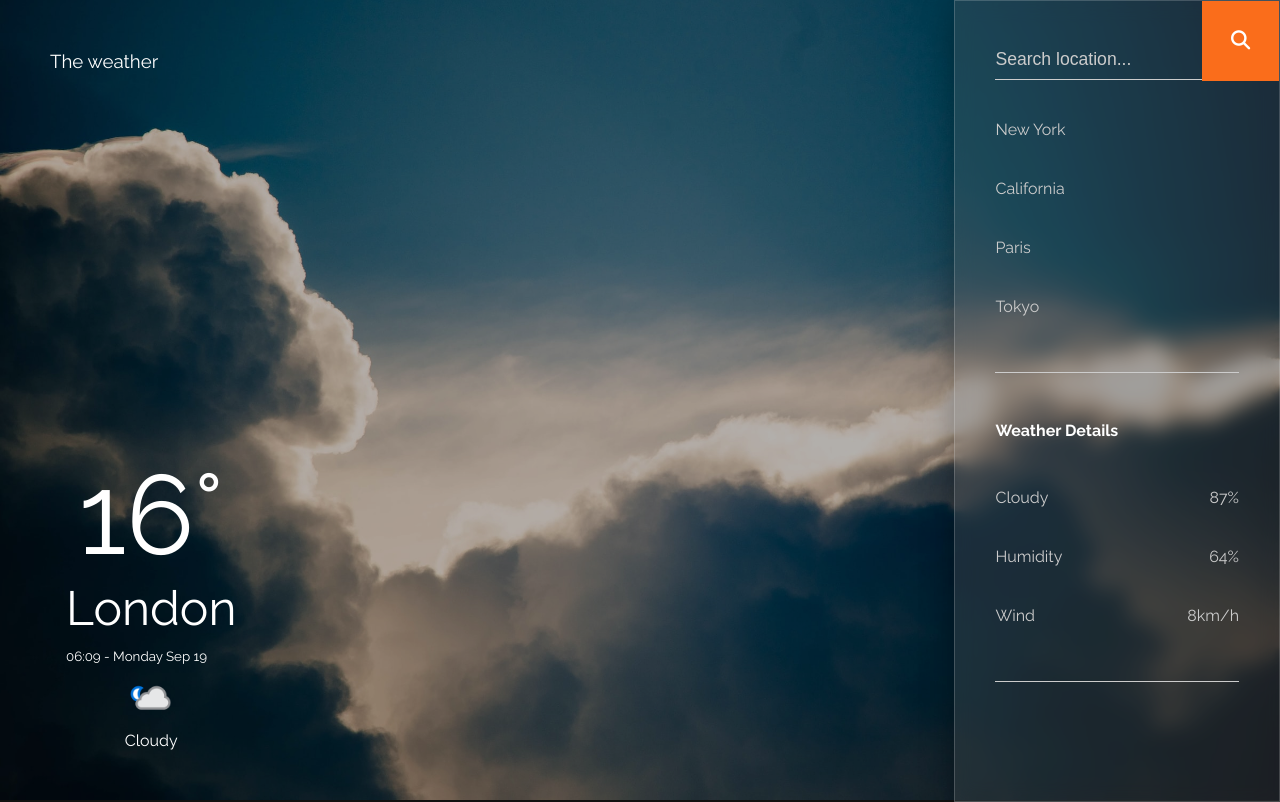
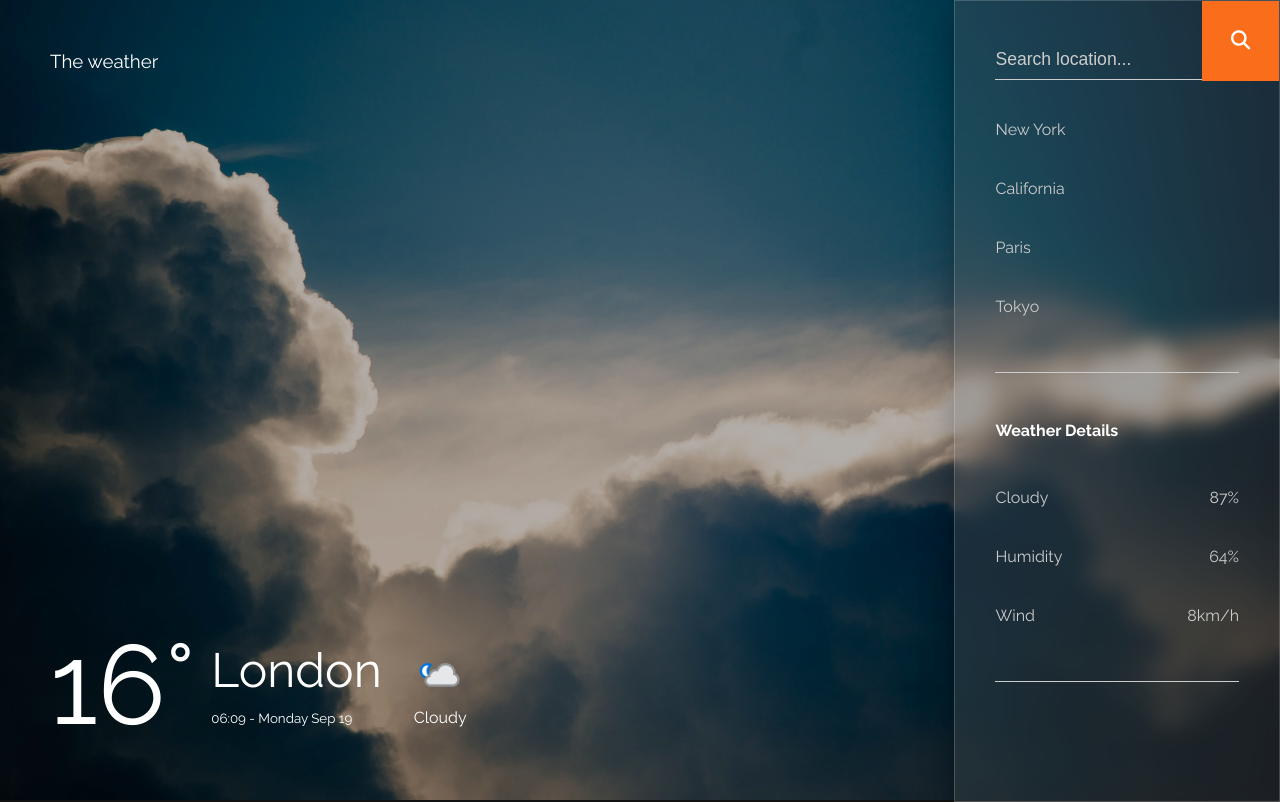
Before and after one commit to Inna-Mykytiuk/WeatherApp, a plain HTML site: page index.html in a window 1280 px wide. Drawn offline with Linux system fonts and the light colour scheme; no server answers; files whose address does not match are found by name.

Commit message:
responce

```diff
--- a/Sass/_layouts.scss
+++ b/Sass/_layouts.scss
@@ -193,9 +193,9 @@
     justify-content: space-between;
 
   }
-  .container > div {
-    flex-direction: column;
-  }
+  // .container > div {
+  //   flex-direction: column;
+  // }
 }
 
 @media screen and (max-width: 800px) {
```
Also changed, not shown: css/main.css, css/main.min.css, 2 other files.
